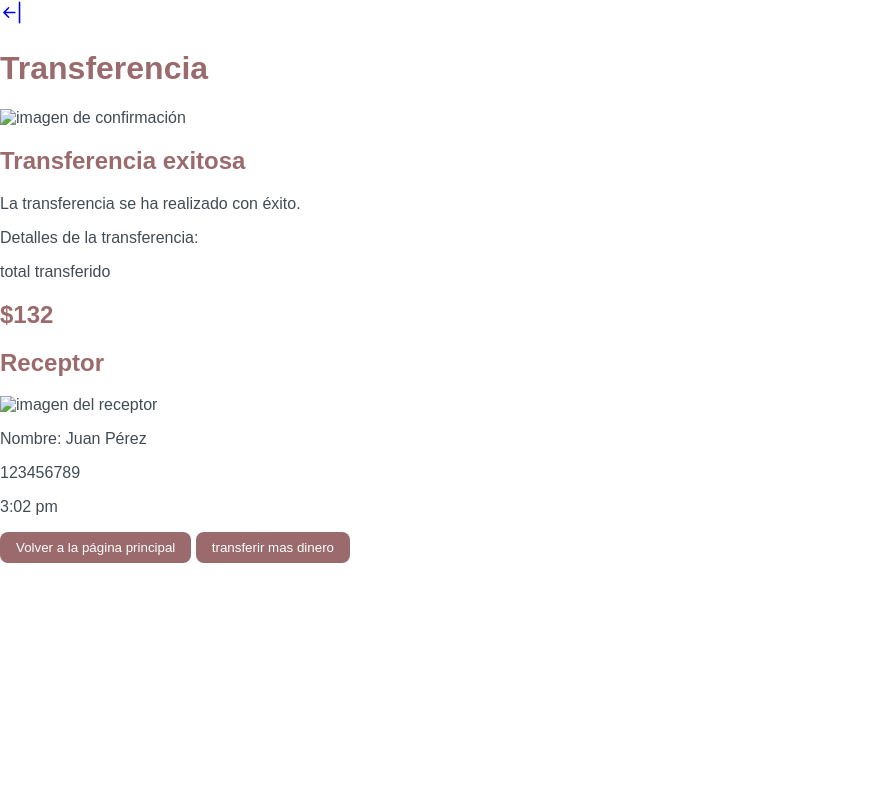
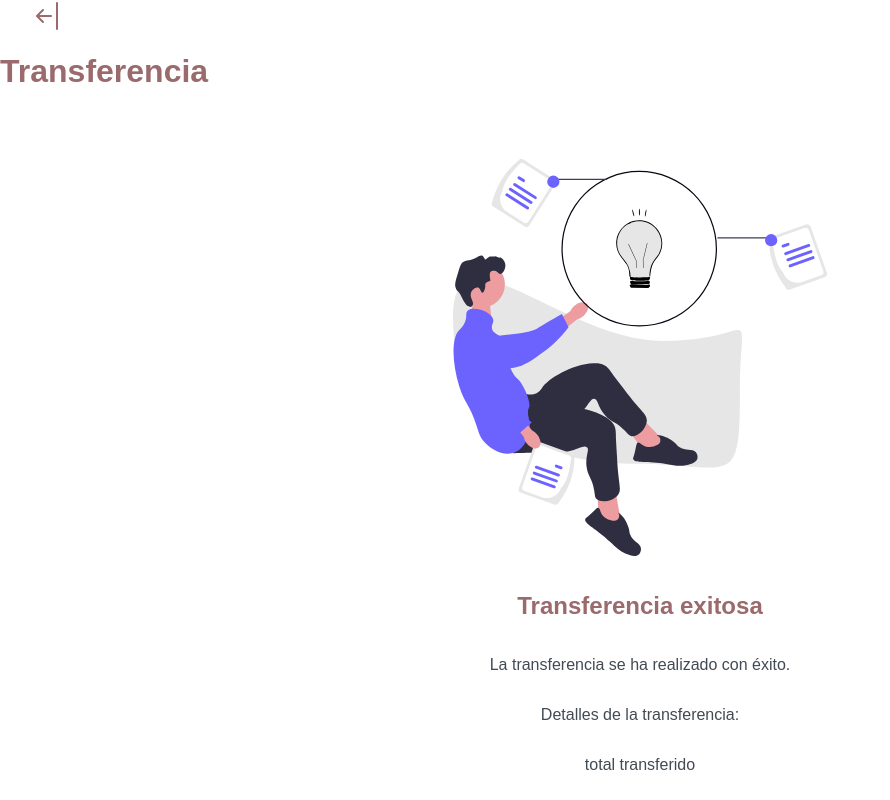
Before and after one commit to eliana-001/examen2025, a plain HTML site: page src/pago.html in a window 1280 px wide. Shown: the top 800 px of the page, without its empty margins (0-890 px from the left). Drawn offline with Linux system fonts and the light colour scheme.

Commit message:
para entregar y seguir

```diff
--- a/assets/css/pago.css
+++ b/assets/css/pago.css
@@ -1 +1,39 @@
 @import url('../css/main.css');
+header h1 {
+    font-size: 2rem;
+    text-align: left;
+    margin-top: 1rem;
+}
+header a {
+    text-decoration: none;
+    color: var(--color-principal);
+    font-weight: bold;
+    font-size: 1.2rem;
+    margin-left: 1rem;
+}
+header a:hover {
+    color: var(--color-secundario);
+}
+header svg{
+    width: 2rem;
+    height: 2rem;
+    margin-left: 1rem;
+    cursor: pointer;
+    fill: var(--color-principal);
+}
+main {
+    padding: 1rem;
+    background-color: var(--color-blanco);
+}
+#confirmacion {
+    display: flex;
+    flex-direction: column;
+    align-items: center;
+    margin-top: 2rem;
+}
+#confirmacion img {
+    width: 30%;
+    height: 40%;
+    margin-bottom: 1rem;
+    float: center;
+}
--- a/src/pago.html
+++ b/src/pago.html
@@ -17,7 +17,7 @@
    </header>
    <main>
      <section id="confirmacion">
-        <img src="" alt="imagen de confirmación">
+        <img src="../assets/img/confirmar.svg" alt="imagen de confirmación">
         <h2>Transferencia exitosa</h2>
         <p>La transferencia se ha realizado con éxito.</p>
         <p>Detalles de la transferencia:</p>
@@ -26,7 +26,7 @@
      </section>
         <section id="receptor">
             <h2>Receptor</h2>
-            <img src="" alt="imagen del receptor">
+            <img src="../assets/img/avatar.svg" alt="imagen del receptor">
             <p>Nombre: Juan Pérez</p>
             <p>123456789</p>
             <p>3:02 pm</p>
```
Also changed, not shown: assets/css/index.css (+10 -2 lines), src/index.html (+6 -4 lines).
